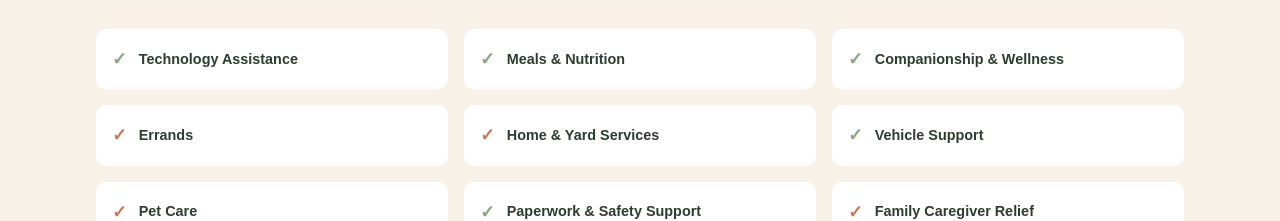
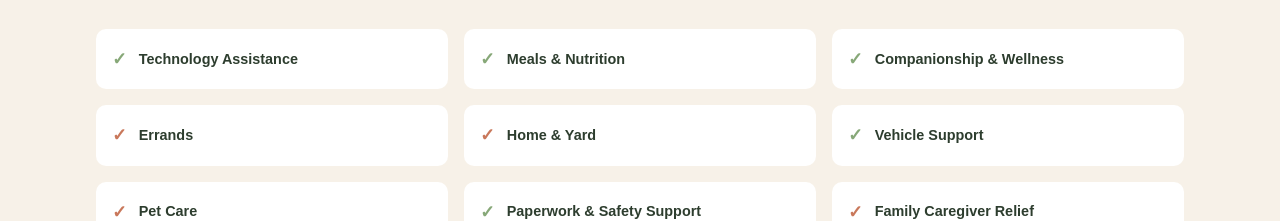
Before and after one commit to GoodCompanySCS/goodcompany-scs, a Next.js app: page / in a window 1280 px wide. Shown: the part 840-1061 px from the top of the page. Built offline with nearby package versions, Linux system fonts and the light colour scheme.

Commit message:
Update page.tsx

```diff
--- a/app/page.tsx
+++ b/app/page.tsx
@@ -95,7 +95,7 @@ export default function Home() {
               { label: 'Meals & Nutrition', color: 'var(--sage)' },
               { label: 'Companionship & Wellness', color: 'var(--sage)' },
               { label: 'Errands', color: 'var(--terracotta)' },
-              { label: 'Home & Yard Services', color: 'var(--terracotta)' },
+              { label: 'Home & Yard ', color: 'var(--terracotta)' },
               { label: 'Vehicle Support', color: 'var(--sage)' },
               { label: 'Pet Care', color: 'var(--terracotta)' },
               { label: 'Paperwork & Safety Support', color: 'var(--sage)' },
```
